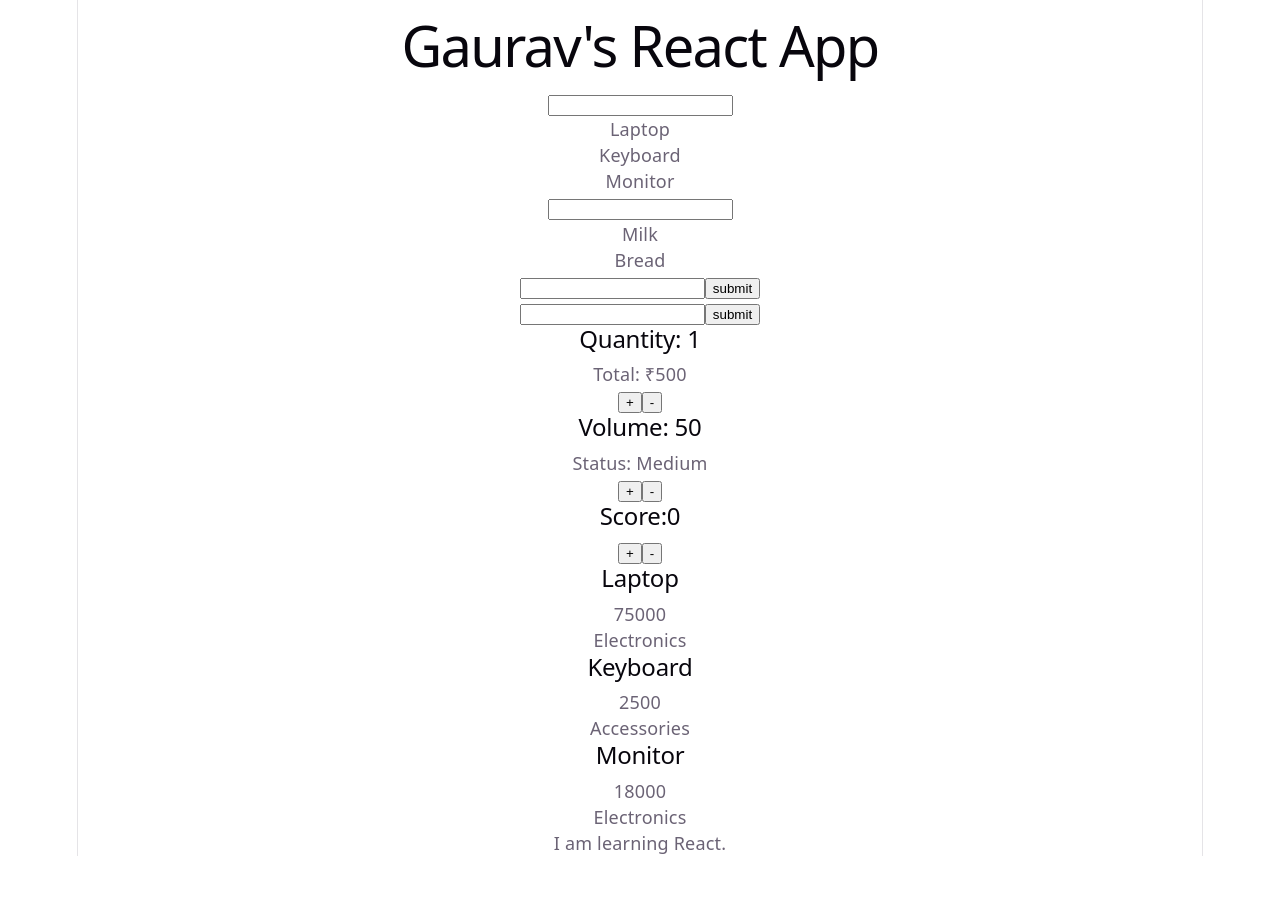
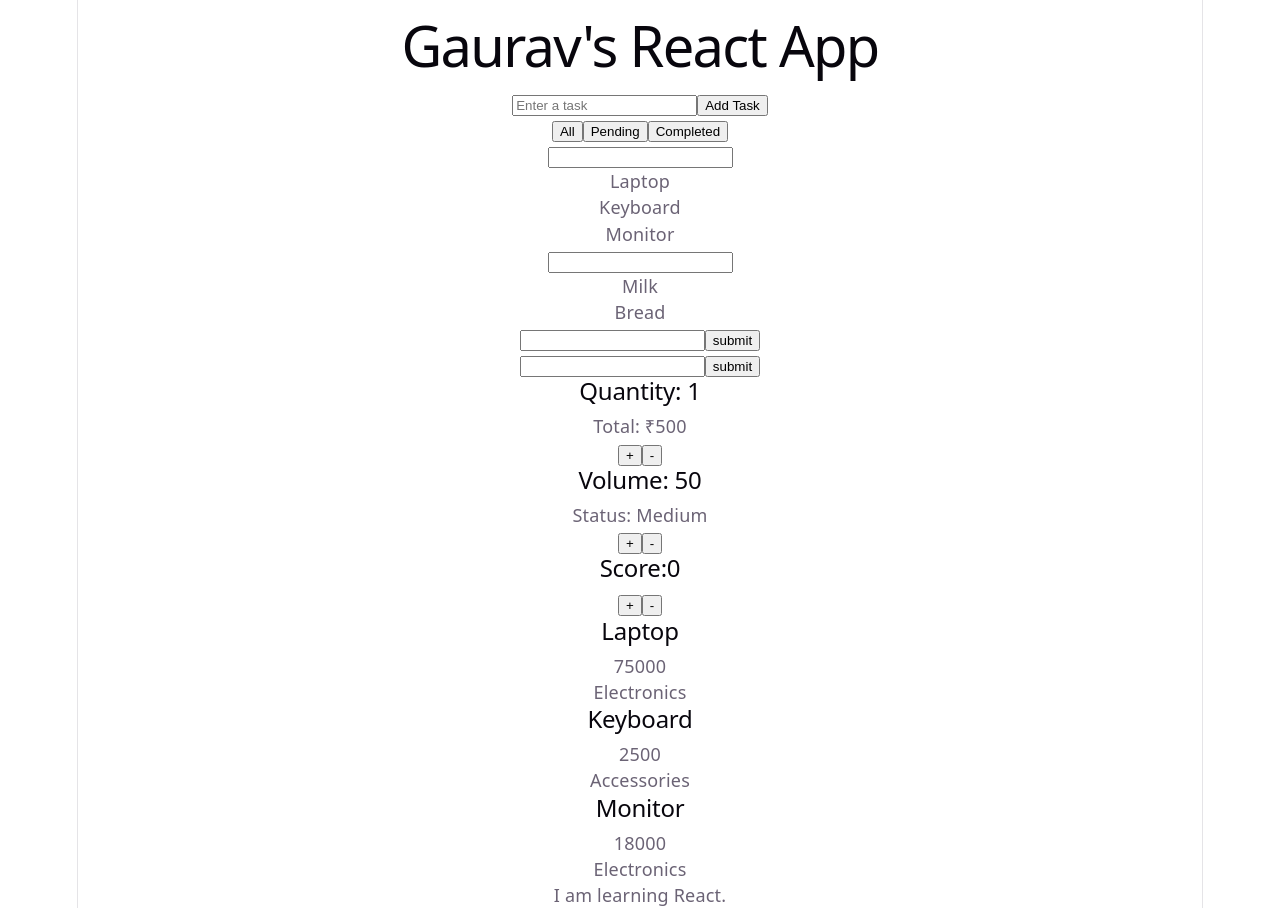
Before and after one commit to Gauravsonawane03/web-development, a React (Vite) app in the folder react-fundamentals/: page / in a window 1280 px wide. Before the commit the page ends 856 px from the top, so only its background shows below. Built offline with nearby package versions, Linux system fonts and the light colour scheme.

Commit message:
Build React task tracker with status filters

```diff
--- a/react-fundamentals/src/App.jsx
+++ b/react-fundamentals/src/App.jsx
@@ -17,52 +17,94 @@ const products = [
     id: 1,
     name: "Laptop",
     price: 75000,
-    category: "Electronics"
+    category: "Electronics",
   },
   {
     id: 2,
     name: "Keyboard",
     price: 2500,
-    category: "Accessories"
+    category: "Accessories",
   },
   {
     id: 3,
     name: "Monitor",
     price: 18000,
-    category: "Electronics"
-  }
+    category: "Electronics",
+  },
 ];
 const items = [
   { id: 1, name: "Laptop" },
   { id: 2, name: "Keyboard" },
-  { id: 3, name: "Monitor" }
+  { id: 3, name: "Monitor" },
 ];
-const itemList=[
-  {id:1,name:"Milk"},
-  {id:2,name:"Bread"}
+const itemList = [
+  { id: 1, name: "Milk" },
+  { id: 2, name: "Bread" },
 ];
 function App() {
   const [searchText, setSearchText] = useState("");
-  const [search,setSearch] = useState("");
+  const [search, setSearch] = useState("");
+  const [tasks, setTasks] = useState([]);
+  const [selectedFilter, setSelectedFilter] = useState("all");
+  const [newTask, setNewtask] = useState("");
+  const [error, setError] = useState("");
+  function handleAddTask(event) {
+    event.preventDefault();
+    if (newTask.trim() === "") {
+      setError("Enter Valid Task");
+      return;
+    }
+    setError("");
+    const newTaskObject = { id: Date.now(), name: newTask, completed: false };
+    setTasks((previousTasks) => [...previousTasks, newTaskObject]);
+    setNewTask("");
+  }
+  const filteredTasks = tasks.filter((task) => {
+    if (selectedFilter === "pending") {
+      return task.completed === false;
+    }
+
+    if (selectedFilter === "completed") {
+      return task.completed === true;
+    }
+
+    return true;
+  });
+
+  function handleToggleTask(taskId) {
+    setTasks((previousTasks) =>
+      previousTasks.map((task) =>
+        task.id === taskId ? { ...task, completed: !task.completed } : task,
+      ),
+    );
+  }
   return (
     <div>
       <Header title="Gaurav's React App" />
-    <SearchBar
-    value={searchText}
-    onSearch={setSearchText}
+      <form onSubmit={handleAddTask}>
+        <input
+          value={newTask}
+          onChange={(event) => setNewtask(event.target.value)}
+          placeholder="Enter a task"
         />
-    <ProductList
-    products={products}
-    searchText={searchText}
-    />
-    <SearchList
-    value={search}
-    onSearch={setSearch}
-    />
-    <ShoppingList
-    itemList={itemList}
-    searchList={search}
-    ></ShoppingList>
+        <button type="submit">Add Task</button>
+        {error && <p>{error}</p>}
+      </form>
+      <button onClick={() => setSelectedFilter("all")}>All</button>
+      <button onClick={() => setSelectedFilter("pending")}>Pending</button>
+      <button onClick={() => setSelectedFilter("completed")}>Completed</button>
+      {filteredTasks.map((task) => (
+        <p key={task.id}>
+          {task.name} - {task.completed ? "Completed" : "Pending"}
+          <button onClick={() => handleToggleTask(task.id)}>
+            {task.completed ? "Mark Pending" : "Complete"}
+          </button>
+        </p>
+      ))}
+      <SearchBar value={searchText} onSearch={setSearchText} />
+      <ProductList products={products} searchText={searchText} />
+      <SearchList value={search} onSearch={setSearch} />
+      <ShoppingList itemList={itemList} searchList={search}></ShoppingList>
       <Nameform />
       <Username />
       <QuantityCart />
```
Also changed, not shown: 1 other file (tests, documents, lock files or other folders). Lines whose indentation alone changed are shown as unchanged.
